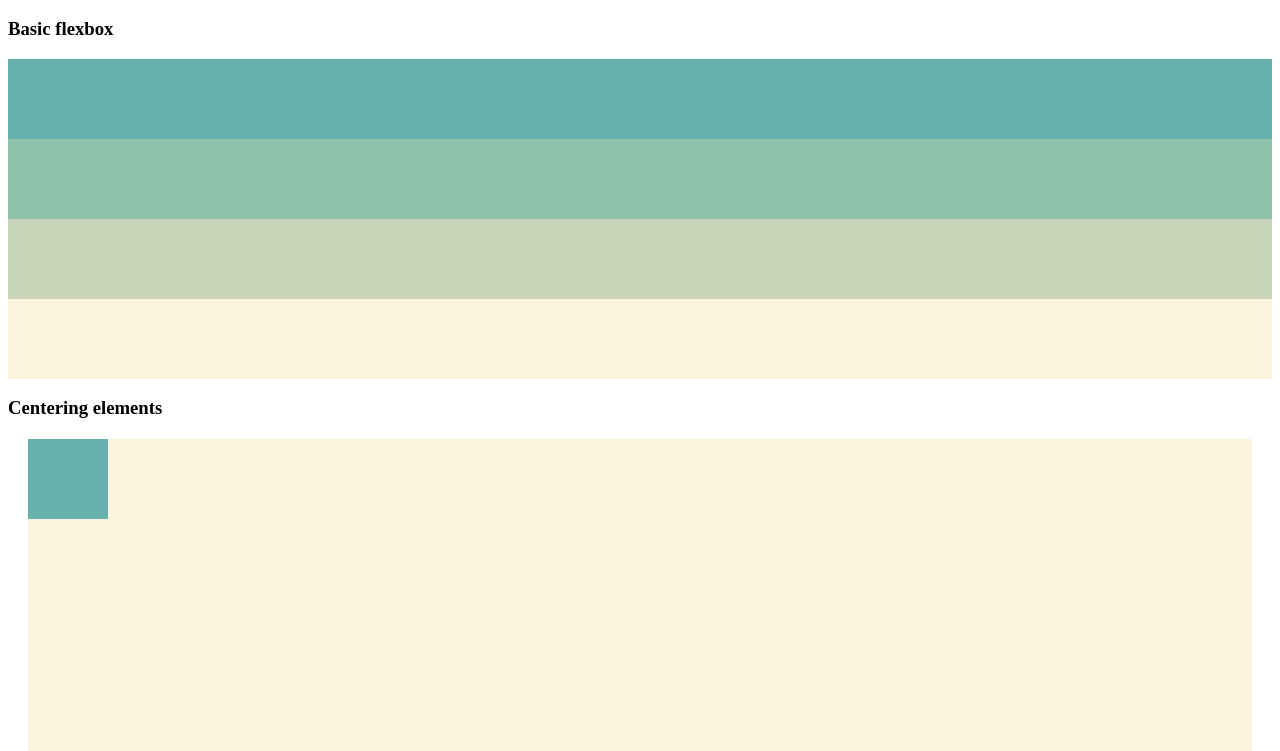
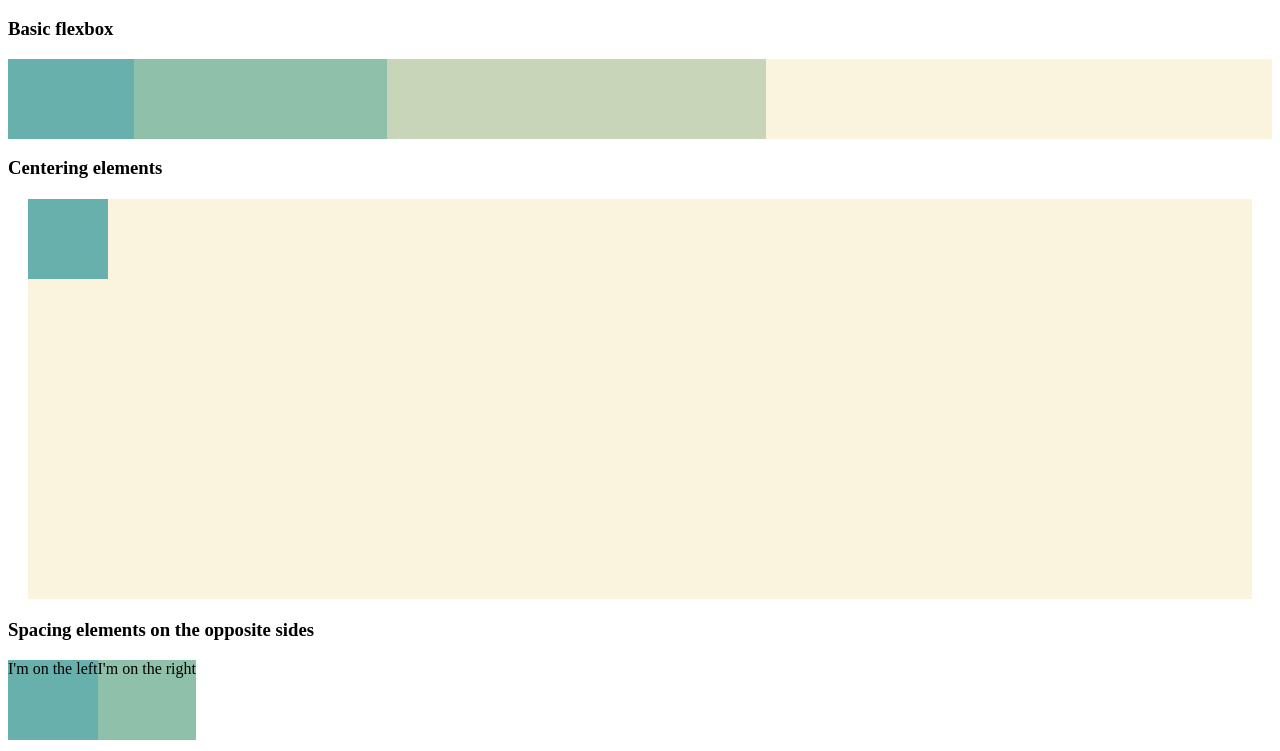
Before and after one commit to CDChamberlin/Module-2-Labs, a plain HTML site: page scr/Lab 3/lab3.html in a window 1280 px wide. Shown: the part 49-800 px from the top of the page. Drawn offline with Linux system fonts and the light colour scheme.

Commit message:
Basic flexblox, using flex property

```diff
--- a/scr/Lab 3/lab3.html
+++ b/scr/Lab 3/lab3.html
@@ -5,7 +5,7 @@
     <meta charset="UTF-8" />
     <meta name="description" content="This is a flexbox excersise" />
     <meta name="keywords" content="HTML, CSS, JavaScript" />
-    <meta name="author" content="[Your name]" />
+    <meta name="author" content="Collin Chamberlin" />
     <meta name="viewport" content="width=device-width, initial-scale=1.0" />
     <style>
       .background-1 {
@@ -42,6 +42,25 @@
         width: 80px;
       }
 
+      .flex-container{
+        display: flex;
+      }
+
+      .flex-item-1{
+        flex: 1;
+      }
+
+      .flex-item-2{
+        flex: 2;
+      }
+
+      .flex-item-3{
+        flex: 3;
+      }
+
+      .flex-item-4{
+        flex: 4;
+      }
 
     </style>
   </head>
```
